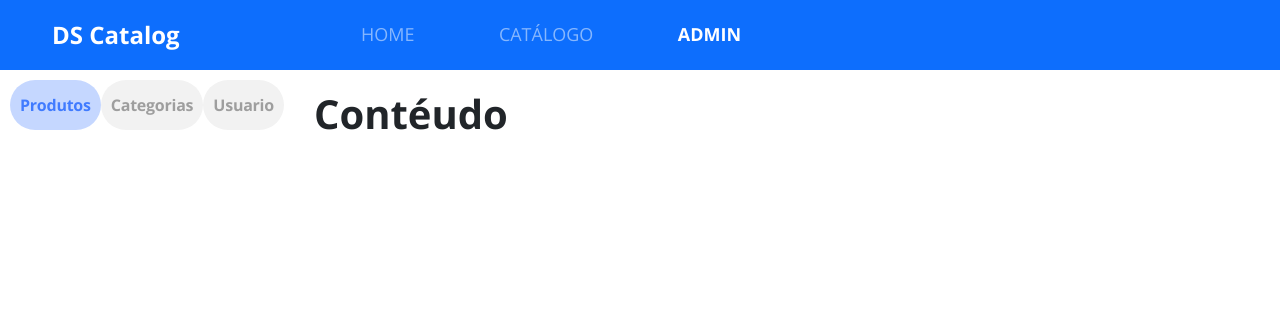
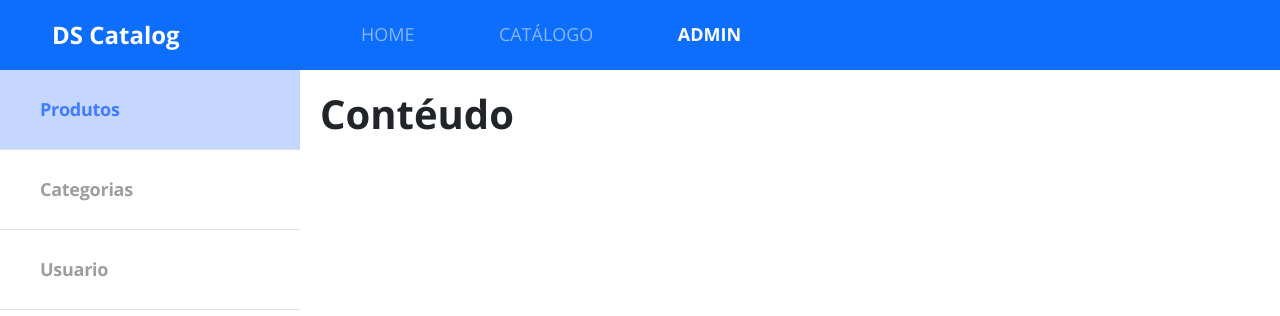
Before and after one commit to Paulojosep/dscatalog, a React (Create React App) app in the folder frontweb/: page /admin in a window 1280 px wide. Shown: the top 316 px of the page. Built offline with nearby package versions, Linux system fonts and the light colour scheme.

Commit message:
Admin Navbar layout responsive

```diff
--- a/frontweb/src/pages/Admin/Navbar/styles.css
+++ b/frontweb/src/pages/Admin/Navbar/styles.css
@@ -16,20 +16,49 @@
   justify-content: center;
   align-items: center;
   height: 50px;
-    background-color: #F2F2F2;
+  background-color: #f2f2f2;
   border-radius: 100px;
   padding: 0 10px;
   font-size: 16px;
   font-weight: bold;
   letter-spacing: -0.015em;
-    color: #9E9E9E;
+  color: #9e9e9e;
 }
 
 .admin-nav-item.active {
   background: rgba(64, 123, 255, 0.3);
-    color: #407BFF;
+  color: #407bff;
 }
 
 .admin-nav-item p {
   margin-bottom: 0;
 }
+
+@media (min-width: 768px) {
+  .admin-nav-item {
+    min-width: 220px;
+  }
+}
+
+@media (min-width: 1200px) {
+  ul {
+    justify-content: unset;
+    flex-direction: column;
+  }
+
+  .admin-nav-container {
+    padding: 0;
+    width: 300px;
+    height: calc(100vh - 70px);
+  }
+
+  .admin-nav-item {
+    border-radius: 0;
+    font-size: 18px;
+    height: 80px;
+    background-color: #fff;
+    border-bottom: 1px solid #e1e1e1;
+    justify-content: flex-start;
+    padding-left: 40px;
+  }
+}
```
Lines whose indentation alone changed are shown as unchanged.
